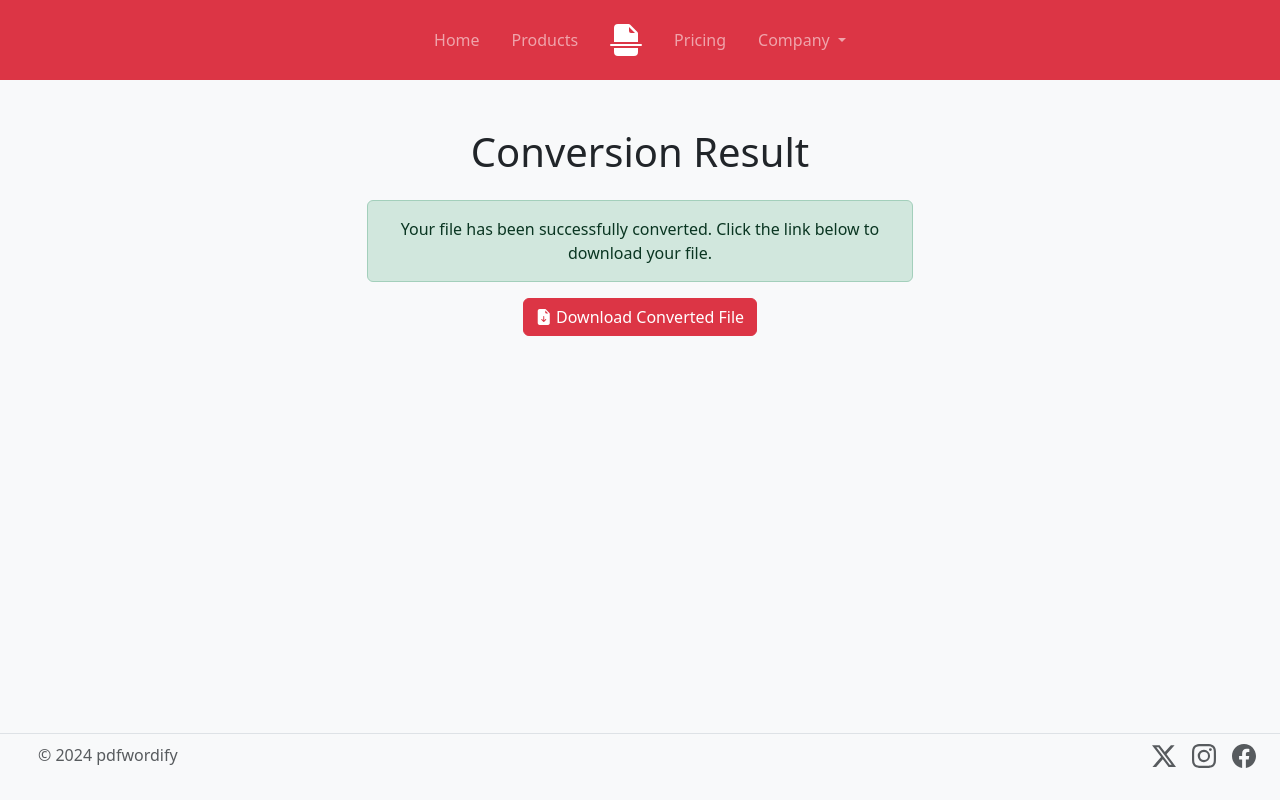
After one commit to Lem0nCat/pdfwordify-web-app, a Django app: page /result/ in a window 1280 px wide. The commit adds this page. Run offline with Django 5.2, Linux system fonts and the light colour scheme; some libraries are stand-ins or nearby versions.

Commit message:
add select method in user interface add result page

```diff
--- a/config/urls.py
+++ b/config/urls.py
@@ -6,7 +6,7 @@ from django.conf.urls.static import static
 urlpatterns = [
     path('admin/', admin.site.urls),
     path('api/', include('docs_api.urls')),
-    path('docs/', include('docs_app.urls')),
+    path('', include('docs_app.urls')),
 ]
 
 urlpatterns += static(settings.MEDIA_URL, document_root=settings.MEDIA_ROOT)
--- a/docs_api/models.py
+++ b/docs_api/models.py
@@ -3,6 +3,7 @@ from django.db import models
 class Document(models.Model):
     title = models.CharField(max_length=256, default="Document")
     file = models.FileField(upload_to='files')
+    extraction_method = models.CharField(max_length=10)
 
     class Meta:
         verbose_name = 'Document'
--- a/docs_api/serializers.py
+++ b/docs_api/serializers.py
@@ -5,7 +5,8 @@ from .validators import validate_file
 
 class PDFSerializer(serializers.ModelSerializer):
     file = serializers.FileField(validators=[validate_file])
+    extraction_method = serializers.ChoiceField(choices=['lattice', 'stream', ''])
 
     class Meta:
         model = Document
-        fields = ['file']
+        fields = ['file', 'extraction_method']
--- a/docs_api/views.py
+++ b/docs_api/views.py
@@ -18,7 +18,9 @@ class PDFToDocxAPIView(APIView):
             file_instance = file_serializer.save()  # Save uploaded file
             pdf_path = file_instance.file.path
 
-            docx_path = convert_to_docx(pdf_path)
+            method = file_serializer.validated_data.get('extraction_method')
+
+            docx_path = convert_to_docx(pdf_path, method=method)
 
             # Return converted DOCX file as a download
             docx_url = settings.MEDIA_URL + 'files/' + os.path.basename(docx_path)
--- a/docs_app/static/docs_app/js/form_sending.js
+++ b/docs_app/static/docs_app/js/form_sending.js
@@ -6,6 +6,9 @@ $(document).on('submit', '#fileUploadForm', function(e){
         var formData = new FormData(this);
         formData.append('file', $("#pdfFile")[0].files[0]);
         formData.append('csrfmiddlewaretoken', $('input[name=csrfmiddlewaretoken]').val())
+
+        // Add table extraction mode to formData
+        formData.append('extraction_method', $('#extraction_method').val());
 
         // Show the spinner and disable the button
         var button = $('#submitBtn');
@@ -28,7 +31,8 @@ $(document).on('submit', '#fileUploadForm', function(e){
                 spinner.hide();
                 button.prop('disabled', false);
 
-                window.location.href = data.url
+                var fileUrl = data.url
+                window.location.href = '/result/?file_url=' + encodeURIComponent(fileUrl);
             },
             error: function(error) {
                 console.log('Error:', error);
--- /dev/null
+++ b/docs_app/templates/docs_app/result.html
@@ -0,0 +1,139 @@
+{% load static %}
+<!DOCTYPE html>
+<html lang="en">
+
+<head>
+    <meta charset="UTF-8">
+    <meta name="viewport" content="width=device-width, initial-scale=1">
+
+    <title>Conversion Result</title>
+
+    <link href="https://cdn.jsdelivr.net/npm/bootstrap@5.3.3/dist/css/bootstrap.min.css" rel="stylesheet"
+        integrity="sha384-QWTKZyjpPEjISv5WaRU9OFeRpok6YctnYmDr5pNlyT2bRjXh0JMhjY6hW+ALEwIH" crossorigin="anonymous">
+    <link rel="stylesheet" href="https://cdn.jsdelivr.net/npm/bootstrap-icons@1.11.3/font/bootstrap-icons.min.css">
+    <link rel="stylesheet" href="{% static 'docs_app/css/main.css' %}">
+</head>
+
+<body class="bg-light">
+    <header role="banner">
+        <nav class="navbar navbar-expand-lg navbar-dark p-3 bg-danger" id="headerNav">
+            <div class="container-fluid">
+                <a class="navbar-brand d-block d-lg-none" href="/">
+                    <svg xmlns="http://www.w3.org/2000/svg" width="32" height="32" fill="currentColor"
+                        class="bi bi-file-earmark-break-fill" viewBox="0 0 16 16">
+                        <path
+                            d="M4 0h5.293A1 1 0 0 1 10 .293L13.707 4a1 1 0 0 1 .293.707V9H2V2a2 2 0 0 1 2-2m5.5 1.5v2a1 1 0 0 0 1 1h2zM2 12h12v2a2 2 0 0 1-2 2H4a2 2 0 0 1-2-2zM.5 10a.5.5 0 0 0 0 1h15a.5.5 0 0 0 0-1z" />
+                    </svg>
+                </a>
+                <button class="navbar-toggler" type="button" data-bs-toggle="collapse"
+                    data-bs-target="#navbarNavDropdown" aria-controls="navbarNavDropdown" aria-expanded="false"
+                    aria-label="Toggle navigation">
+                    <span class="navbar-toggler-icon"></span>
+                </button>
+
+                <div class="collapse navbar-collapse" id="navbarNavDropdown">
+                    <ul class="navbar-nav mx-auto ">
+                        <li class="nav-item">
+                            <a class="nav-link mx-2 my-1" aria-current="page" href="/">Home</a>
+                        </li>
+                        <li class="nav-item">
+                            <a class="nav-link mx-2 my-1" href="#">Products</a>
+                        </li>
+                        <li class="nav-item d-none d-lg-block">
+                            <a class="nav-link mx-2 active" href="/">
+                                <svg xmlns="http://www.w3.org/2000/svg" width="32" height="32" fill="currentColor"
+                                    class="bi bi-file-earmark-break-fill" viewBox="0 0 16 16">
+                                    <path
+                                        d="M4 0h5.293A1 1 0 0 1 10 .293L13.707 4a1 1 0 0 1 .293.707V9H2V2a2 2 0 0 1 2-2m5.5 1.5v2a1 1 0 0 0 1 1h2zM2 12h12v2a2 2 0 0 1-2 2H4a2 2 0 0 1-2-2zM.5 10a.5.5 0 0 0 0 1h15a.5.5 0 0 0 0-1z" />
+                                </svg>
+                            </a>
+                        </li>
+                        <li class="nav-item">
+                            <a class="nav-link mx-2 my-1" href="#">Pricing</a>
+                        </li>
+                        <li class="nav-item dropdown">
+                            <a class="nav-link mx-2 my-1 dropdown-toggle" href="#" id="navbarDropdownMenuLink"
+                                role="button" data-bs-toggle="dropdown" aria-expanded="false">
+                                Company
+                            </a>
+                            <ul class="dropdown-menu" aria-labelledby="navbarDropdownMenuLink">
+                                <li><a class="dropdown-item" href="#">Blog</a></li>
+                                <li><a class="dropdown-item" href="#">About Us</a></li>
+                                <li><a class="dropdown-item" href="#">Contact us</a></li>
+                            </ul>
+                        </li>
+                    </ul>
+                </div>
+            </div>
+        </nav>
+    </header>
+
+    <main role="main">
+        <div class="container mt-5">
+            <h1 class="mb-4 text-center">Conversion Result</h1>
+            <div class="row justify-content-center">
+                <div class="col-md-6">
+                    <div class="alert alert-success text-center" role="alert">
+                        Your file has been successfully converted. Click the link below to download your file.
+                    </div>
+                    <div class="text-center">
+                        <a id="downloadLink" class="btn btn-danger" href="#" download>
+                            <i class="bi bi-file-earmark-arrow-down-fill"></i>
+                            Download Converted File
+                        </a>
+                    </div>
+                </div>
+            </div>
+        </div>
+    </main>
+
+    <footer role="contentinfo" class="d-flex flex-wrap justify-content-between align-items-center py-2 my-4 border-top">
+        <div class="col-md-4 d-flex align-items-center">
+            <a href="/" class="mb-3 me-2 mb-md-0 text-body-secondary text-decoration-none lh-1">
+                <svg class="bi" width="30" height="24">
+                    <use xlink:href="#bootstrap"></use>
+                </svg>
+            </a>
+            <span class="mb-3 mb-md-0 text-body-secondary">© 2024 pdfwordify</span>
+        </div>
+
+        <ul class="nav col-md-4 justify-content-end list-unstyled d-flex">
+            <li class="ms-3"><a class="text-body-secondary" href="#">
+                    <svg xmlns="http://www.w3.org/2000/svg" width="24" height="24" fill="currentColor"
+                        class="bi bi-twitter-x" viewBox="0 0 16 16">
+                        <path
+                            d="M12.6.75h2.454l-5.36 6.142L16 15.25h-4.937l-3.867-5.07-4.425 5.07H.316l5.733-6.57L0 .75h5.063l3.495 4.633L12.601.75Zm-.86 13.028h1.36L4.323 2.145H2.865z" />
+                    </svg>
+                </a></li>
+            <li class="ms-3"><a class="text-body-secondary" href="#">
+                    <svg xmlns="http://www.w3.org/2000/svg" width="24" height="24" fill="currentColor"
+                        class="bi bi-instagram" viewBox="0 0 16 16">
+                        <path
+                            d="M8 0C5.829 0 5.556.01 4.703.048 3.85.088 3.269.222 2.76.42a3.9 3.9 0 0 0-1.417.923A3.9 3.9 0 0 0 .42 2.76C.222 3.268.087 3.85.048 4.7.01 5.555 0 5.827 0 8.001c0 2.172.01 2.444.048 3.297.04.852.174 1.433.372 1.942.205.526.478.972.923 1.417.444.445.89.719 1.416.923.51.198 1.09.333 1.942.372C5.555 15.99 5.827 16 8 16s2.444-.01 3.298-.048c.851-.04 1.434-.174 1.943-.372a3.9 3.9 0 0 0 1.416-.923c.445-.445.718-.891.923-1.417.197-.509.332-1.09.372-1.942C15.99 10.445 16 10.173 16 8s-.01-2.445-.048-3.299c-.04-.851-.175-1.433-.372-1.941a3.9 3.9 0 0 0-.923-1.417A3.9 3.9 0 0 0 13.24.42c-.51-.198-1.092-.333-1.943-.372C10.443.01 10.172 0 7.998 0zm-.717 1.442h.718c2.136 0 2.389.007 3.232.046.78.035 1.204.166 1.486.275.373.145.64.319.92.599s.453.546.598.92c.11.281.24.705.275 1.485.039.843.047 1.096.047 3.231s-.008 2.389-.047 3.232c-.035.78-.166 1.203-.275 1.485a2.5 2.5 0 0 1-.599.919c-.28.28-.546.453-.92.598-.28.11-.704.24-1.485.276-.843.038-1.096.047-3.232.047s-2.39-.009-3.233-.047c-.78-.036-1.203-.166-1.485-.276a2.5 2.5 0 0 1-.92-.598 2.5 2.5 0 0 1-.6-.92c-.109-.281-.24-.705-.275-1.485-.038-.843-.046-1.096-.046-3.233s.008-2.388.046-3.231c.036-.78.166-1.204.276-1.486.145-.373.319-.64.599-.92s.546-.453.92-.598c.282-.11.705-.24 1.485-.276.738-.034 1.024-.044 2.515-.045zm4.988 1.328a.96.96 0 1 0 0 1.92.96.96 0 0 0 0-1.92m-4.27 1.122a4.109 4.109 0 1 0 0 8.217 4.109 4.109 0 0 0 0-8.217m0 1.441a2.667 2.667 0 1 1 0 5.334 2.667 2.667 0 0 1 0-5.334" />
+                    </svg>
+                </a></li>
+            <li class="ms-3"><a class="text-body-secondary pe-4" href="#">
+                    <svg xmlns="http://www.w3.org/2000/svg" width="24" height="24" fill="currentColor"
+                        class="bi bi-facebook" viewBox="0 0 16 16">
+                        <path
+                            d="M16 8.049c0-4.446-3.582-8.05-8-8.05C3.58 0-.002 3.603-.002 8.05c0 4.017 2.926 7.347 6.75 7.951v-5.625h-2.03V8.05H6.75V6.275c0-2.017 1.195-3.131 3.022-3.131.876 0 1.791.157 1.791.157v1.98h-1.009c-.993 0-1.303.621-1.303 1.258v1.51h2.218l-.354 2.326H9.25V16c3.824-.604 6.75-3.934 6.75-7.951" />
+                    </svg>
+                </a></li>
+        </ul>
+    </footer>
+
+    <script src="https://ajax.googleapis.com/ajax/libs/jquery/3.5.1/jquery.min.js"></script>
+    <script src="https://cdn.jsdelivr.net/npm/bootstrap@5.3.3/dist/js/bootstrap.bundle.min.js"
+        integrity="sha384-YvpcrYf0tY3lHB60NNkmXc5s9fDVZLESaAA55NDzOxhy9GkcIdslK1eN7N6jIeHz"
+        crossorigin="anonymous"></script>
+    <script>
+        // Extract the file URL from the query parameter and set it to the download link
+        const urlParams = new URLSearchParams(window.location.search);
+        const fileUrl = urlParams.get('file_url');
+        if (fileUrl) {
+            document.getElementById('downloadLink').href = fileUrl;
+        }
+    </script>
+</body>
+
+</html>
--- a/docs_app/urls.py
+++ b/docs_app/urls.py
@@ -1,7 +1,7 @@
 from django.urls import path
-from .views import document_convert_view, download_view
+from .views import document_convert_view, ResultView
 
 urlpatterns = [
-    path('convert/', document_convert_view, name='convert-form'),
-    path('convert/<path:url>/', download_view, name='download_view'),
+    path('', document_convert_view, name='convert-form'),
+    path('result/', ResultView.as_view(), name='result'),
 ]
--- a/docs_app/views.py
+++ b/docs_app/views.py
@@ -1,23 +1,15 @@
-from django.shortcuts import render, redirect
-from django.http import HttpResponse
-from django.contrib import messages
+from django.shortcuts import render
+from django.views.generic import TemplateView
+
 from .forms import DocumentForm
-import requests
 
 
 def document_convert_view(request):
     if request.method == 'POST':
-        print('AAAAAAAAAAAAAAAAAAAAAAAAAAA')
-        form = DocumentForm(request.POST, request.FILES)
-        if form.is_valid():
-            file = request.FILES['file']
-            response = requests.post('/api/convert/', files={'file': file})
-            if response.status_code == 200:
-                return render(request, 'docs_app/complete.html', {'docx_url': response.json()['docx_url']})
+        pass
     else:
         form = DocumentForm()
     return render(request, 'docs_app/index.html', {'form': form})
 
-def download_view(request, url):
-    # You might want to perform some validation or processing here
-    return render(request, 'docs_app/download.html', {'url': url})
+class ResultView(TemplateView):
+    template_name = 'docs_app/result.html'
```
Also changed, not shown: docs_app/templates/docs_app/index.html (+16 -4 lines).
